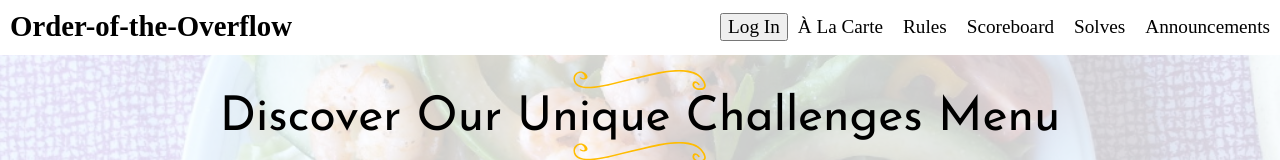
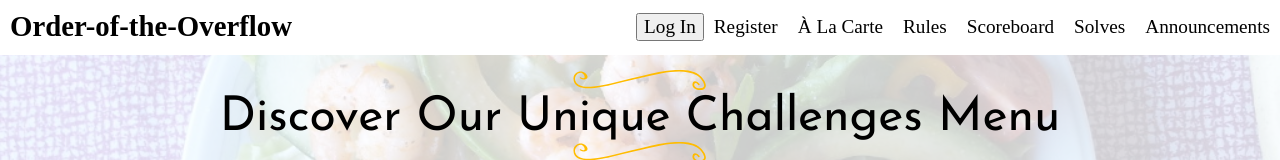
Before and after one commit to o-o-overflow/dc2019q-scoreboard, a React (Create React App) app in the folder scoreboard_frontend/: page / in a window 1280 px wide. Shown: the top 160 px of the page. Built offline with nearby package versions, Linux system fonts and the light colour scheme; no server answers; a web font is replaced by a local one.

Commit message:
Add register link when they logged out.

```diff
--- a/scoreboard_frontend/src/App.jsx
+++ b/scoreboard_frontend/src/App.jsx
@@ -181,6 +181,7 @@ class App extends React.Component {
 
     const teamSolves = this.state.solvesByTeam[this.state.team] || [];
     const solved = teamSolves.includes(this.state.showChallengeId);
+    const registerLink = this.state.team ? null : <a href="https://register.oooverflow.io">Register</a>;
 
     return (
       <div>
@@ -190,6 +191,7 @@ class App extends React.Component {
           <label htmlFor="nav-toggle" className="label-toggle">☰</label>
           <div className="nav-items">
             {tokenLink}
+			{registerLink}
             <Link to="/">À La Carte</Link>
             <Link to="/rules">Rules</Link>
             <Link to="/scoreboard">Scoreboard</Link>
```
